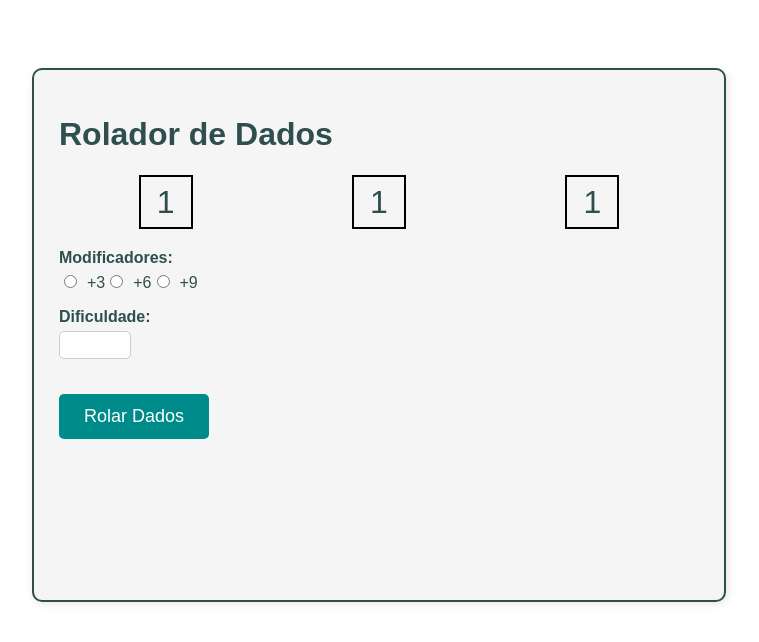
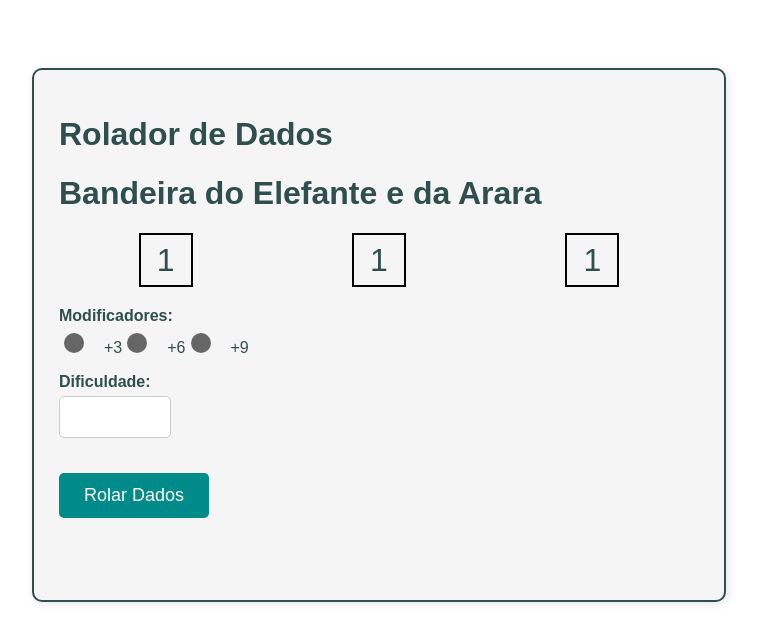
Before and after one commit to NahNathan/BEA-Roller, an Angular app: page / in a window 1280 px wide. Shown: the top 642 px of the page, without its empty margins (276-1035 px from the left). Built offline with nearby package versions, Linux system fonts and the light colour scheme.

Commit message:
leves alterações

```diff
--- a/src/app/app.component.css
+++ b/src/app/app.component.css
@@ -26,6 +26,12 @@
 .difContainer {
     margin-bottom: 15px;
 }
+
+.difContainer input {
+    height: 30px;
+    width: 100px;
+}
+
 
 .label {
     font-weight: bold;
@@ -76,5 +82,27 @@ input[type="number"] {
 .resultado {
     font-size: 34px;
     font-weight: bold;
-    color: darkgreen;
+    color: darkcyan;
 }
+
+
+/* Estilos básicos para os botões de rádio */
+input[type="radio"] {
+    appearance: none;
+    -webkit-appearance: none;
+    width: 20px;
+    height: 20px;
+    border-radius: 50%;
+    background-color: #666;
+    cursor: pointer;
+}
+
+input[type="radio"]:checked {
+    background-color: darkgreen;
+}
+
+/* Estilos para o texto ao lado do botão */
+label {
+    margin-left: 10px;
+    font-weight: normal;
+}
--- a/src/app/app.component.html
+++ b/src/app/app.component.html
@@ -1,5 +1,6 @@
 <div class="paginaContainer">
   <h1 class="titulo">{{ titulo }}</h1>
+  <h1 class="titulo">Bandeira do Elefante e da Arara</h1>
 
   <div class="dadosContainer">
     <app-dado [valor]="resultadoDado1" [rolando]="rolandoDados"></app-dado>
```
